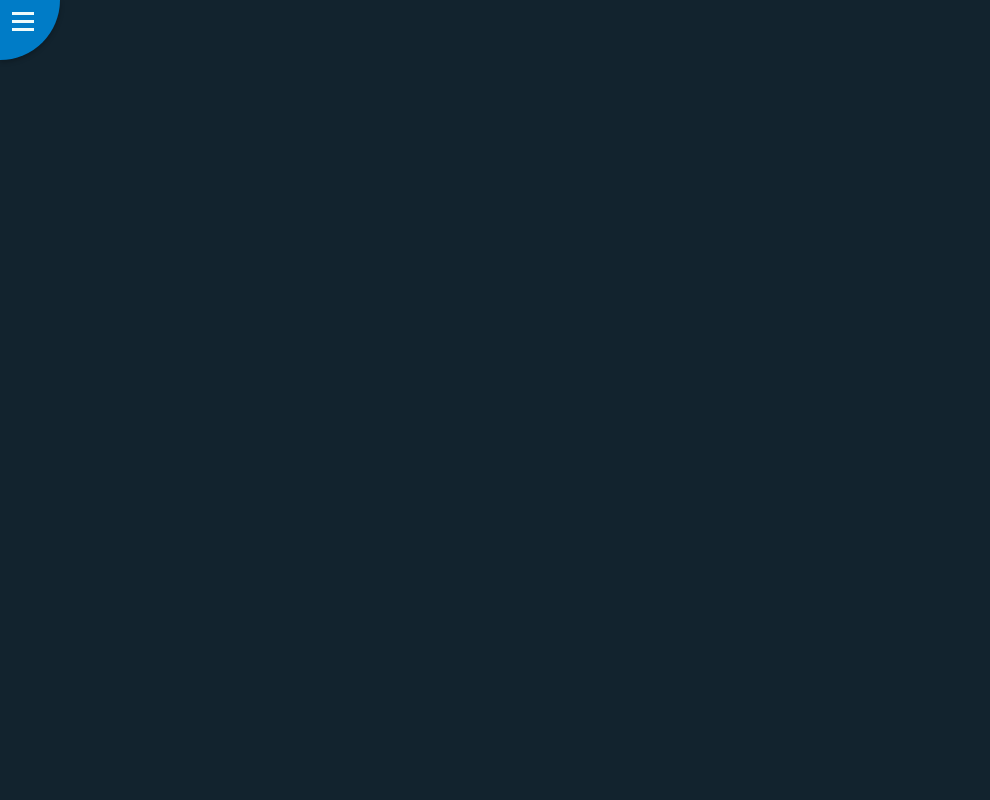
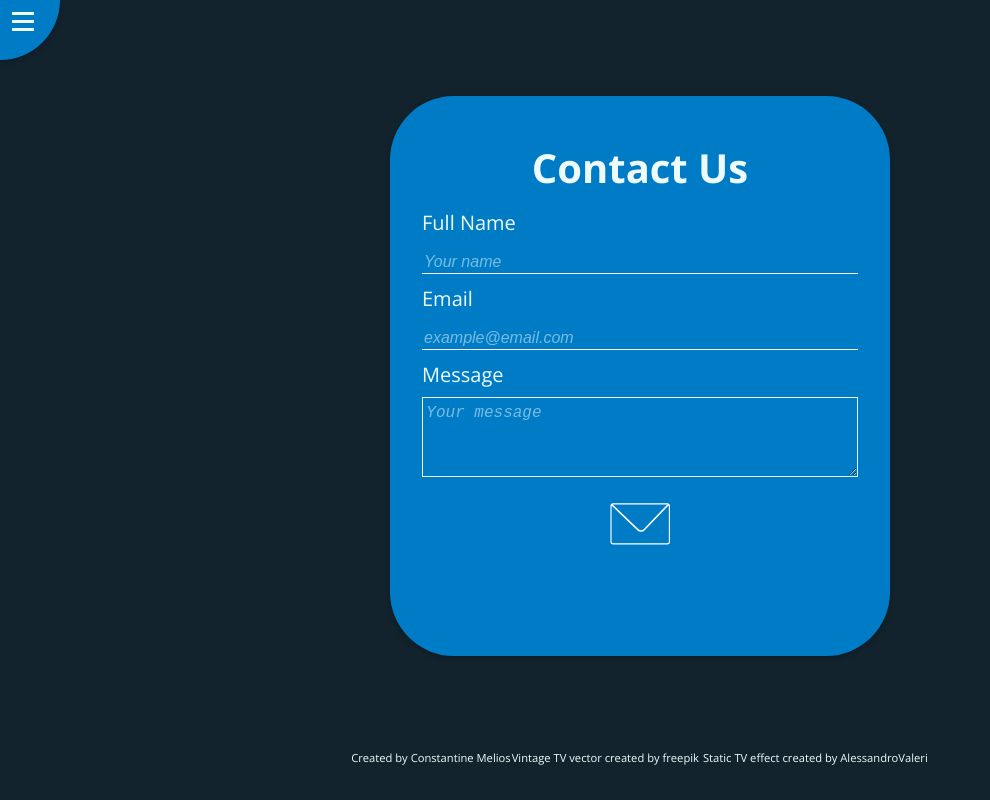
Before and after one commit to constantineMelios-zz/tv-search-app, a React (Create React App) app: page /contact in a window 1280 px wide. Shown: the whole page, without its empty margins (0-990 px from the left). Built offline with nearby package versions, Linux system fonts and the light colour scheme.

Commit message:
Contact page

```diff
--- a/src/App.tsx
+++ b/src/App.tsx
@@ -1,7 +1,7 @@
 import React from 'react'
 import { Route, Switch } from 'react-router-dom'
 import { BurgerMenu, Footer } from './components'
-import { Discover, Home } from './pages'
+import { ContactUs, Discover, Home } from './pages'
 import { GlobalStyle } from './styles'
 
 
@@ -19,6 +19,10 @@ function App() {
           <Discover />
           <Footer />
         </Route>
+        <Route path="/contact">
+          <ContactUs />
+          <Footer />
+        </Route>
       </Switch>
     </>
   )
--- a/src/components/BurgerMenu.tsx
+++ b/src/components/BurgerMenu.tsx
@@ -2,9 +2,8 @@ import React, { useRef } from 'react'
 import { Link } from 'react-router-dom'
 import { BurgerStyle } from '../styles'
 import LanguageSelector from './LanguageSelector'
-import { RiHomeFill, RiCompassDiscoverFill } from "react-icons/ri";
+import { RiHomeFill, RiCompassDiscoverFill, RiMailFill } from "react-icons/ri";
 import { RootStateOrAny, useSelector } from 'react-redux';
-import languageReducer from '../redux/language';
 
 
 export default function BurgerMenu() {
@@ -26,6 +25,7 @@ export default function BurgerMenu() {
         <ul className='menu__list'>
           <li><Link to="/"><RiHomeFill />{language === 'en' ? 'Home' : 'Αρχική'}</Link></li>
           <li><Link to="/discover"><RiCompassDiscoverFill />{language === 'en' ? 'Discover' : 'Ανακάλυψε'}</Link></li>
+          <li><Link to="/contact"><RiMailFill />{language === 'en' ? 'Contact Us' : 'Επικοινωνία'}</Link></li>
           <li><LanguageSelector /></li>
         </ul>
       </nav>
--- /dev/null
+++ b/src/pages/ContactUs.tsx
@@ -0,0 +1,55 @@
+import React, { useState } from 'react'
+import { RootStateOrAny, useSelector } from 'react-redux'
+import { ContactStyle } from '../styles'
+import letter from '../assets/letter.svg'
+
+
+export default function ContactUs() {
+  const language = useSelector((state: RootStateOrAny) => state.language)
+  const [name, setName] = useState('')
+  const [email, setEmail] = useState('')
+  const [message, setMessage] = useState('')
+
+  function handleSubmit(event) {
+    event.preventDefault()
+    setName('')
+    setEmail('')
+    setMessage('')
+  }
+
+  return (
+    <ContactStyle>
+      <h1 className="contact__title">
+        {language === 'en' ? "Contact Us" : "Επικοινωνία"}
+      </h1>
+      <form className="contact__form" encType="text/plain" onSubmit={handleSubmit}>
+        <label htmlFor="name">{language === 'en' ? "Full Name" : "Ονοματεπώνυμο"}</label>
+        <input
+          type="text"
+          name="name"
+          placeholder={language === 'en' ? "Your name" : "Το όνομα σου"}
+          value={name}
+          onChange={(event) => { setName(event.target.value) }}
+        />
+        <label htmlFor="name">Email</label>
+        <input
+          type="email"
+          name="email"
+          placeholder="example@email.com"
+          value={email}
+          onChange={(event) => { setEmail(event.target.value) }}
+        />
+        <label htmlFor="name">{language === 'en' ? "Message" : "Μήνυμα"}</label>
+        <textarea
+          name="message"
+          placeholder={language === 'en' ? "Your message" : "Το μήνυμα σου"}
+          value={message}
+          onChange={(event) => { setMessage(event.target.value) }}
+        />
+        <button type="submit" className="contact__btn">
+          <img src={letter} alt={language === 'en' ? "Send Message" : "Στείλε μήνυμα"} aria-label={language === 'en' ? "Send Message" : "Στείλε μήνυμα"} />
+        </button>
+      </form>
+    </ContactStyle>
+  )
+}
--- a/src/pages/Discover.tsx
+++ b/src/pages/Discover.tsx
@@ -1,12 +1,11 @@
 import React from 'react'
 import { ApiKey } from '../ApiKey'
-import { LanguageSelector } from '../components'
-import store from '../redux'
+import { DiscoverStyle } from '../styles'
 
 
 export default function Discover() {
 
-  return <>
+  return <DiscoverStyle>
 
-  </>
+  </DiscoverStyle>
 }
--- a/src/pages/index.tsx
+++ b/src/pages/index.tsx
@@ -1,2 +1,3 @@
 export { default as Home } from './Home'
 export { default as Discover } from './Discover'
+export { default as ContactUs } from './ContactUs'
--- /dev/null
+++ b/src/styles/ContactStyle.tsx
@@ -0,0 +1,94 @@
+import styled from "styled-components";
+
+const ContactStyle = styled.section`
+  max-width: 500px;
+  width: 90vw;
+  height: 70vh;
+  margin: 12vh auto;
+  padding: 2em;
+  background: var(--light);
+  color: var(--white);
+  border-radius: 4rem;
+  box-shadow: 0 2px 5px rgba(0,0,0,0.26);
+  .contact__title {
+    font-size: 2.5rem;
+    font-weight: var(--boldFont);
+    text-align: center;
+    padding: 0.5em 0;
+  }
+  .contact__form {
+    display: flex;
+    flex-flow: column;
+    label {
+      font-weight: var(--lightFont);
+      font-size: 1.25rem;
+      padding: 0.25em 0;
+    }
+    input {
+      background: none;
+      border: none;
+      border-bottom: 1px solid white;
+      margin: 0.5em 0;
+      font-size: 1.25rem;
+      color: var(--white);
+      ::placeholder {
+        font-size: 1rem;
+        color: var(--white);
+        opacity: 0.5;
+        font-style: italic;
+      }
+      :focus,
+      :active {
+        outline: none;
+        border-bottom: 2px solid white;
+        background: none;
+      }
+    }
+    input:-webkit-autofill,
+    input:-webkit-autofill:hover,
+    input:-webkit-autofill:focus,
+    input:-webkit-autofill:active {
+      transition: background-color 5000s ease-in-out 0s;
+      -webkit-text-fill-color: var(--white);
+    }
+    textarea {
+      border: 1px solid var(--white);
+      background: none;
+      height: 5rem;
+      padding: 0.5em 0.25em;
+      margin: 0.5em 0;
+      color: var(--white);
+      ::placeholder {
+        font-size: 1rem;
+        color: var(--white);
+        opacity: 0.5;
+        font-style: italic;
+      }
+      :focus,
+      :active {
+        outline: none;
+        background: none;
+        border: 2px solid var(--white);
+      }
+    }
+    .contact__btn {
+      background: none;
+      border: none;
+      margin: 1em auto;
+      width: 100px;
+      img {
+        height: 50px;
+      }
+      :focus,
+      :active {
+        outline: none;
+      }
+      :hover,
+      :active {
+        transform: scale(1.2)
+      }
+    }
+  }
+`
+
+export default ContactStyle
--- /dev/null
+++ b/src/styles/DiscoverStyle.tsx
@@ -0,0 +1,7 @@
+import styled from "styled-components";
+
+const DiscoverStyle = styled.section`
+  min-height: 95vh;
+`
+
+export default DiscoverStyle
--- a/src/styles/FooterStyle.tsx
+++ b/src/styles/FooterStyle.tsx
@@ -1,7 +1,6 @@
 import styled from "styled-components"
 
 const FooterStyle = styled.footer`
-  margin-top: -1.5em;
   text-align: center;
   font-size: 0.7rem;
   color: var(--white);
--- a/src/styles/index.tsx
+++ b/src/styles/index.tsx
@@ -5,3 +5,5 @@ export { default as TvSetStyle } from './TvSetStyle'
 export { default as HomeStyle } from './HomeStyle'
 export { default as FooterStyle } from './FooterStyle'
 export { default as LanguageStyle } from './LanguageStyle'
+export { default as DiscoverStyle } from './DiscoverStyle'
+export { default as ContactStyle } from './ContactStyle'
```
Also changed, not shown: src/assets/letter.svg (added).
